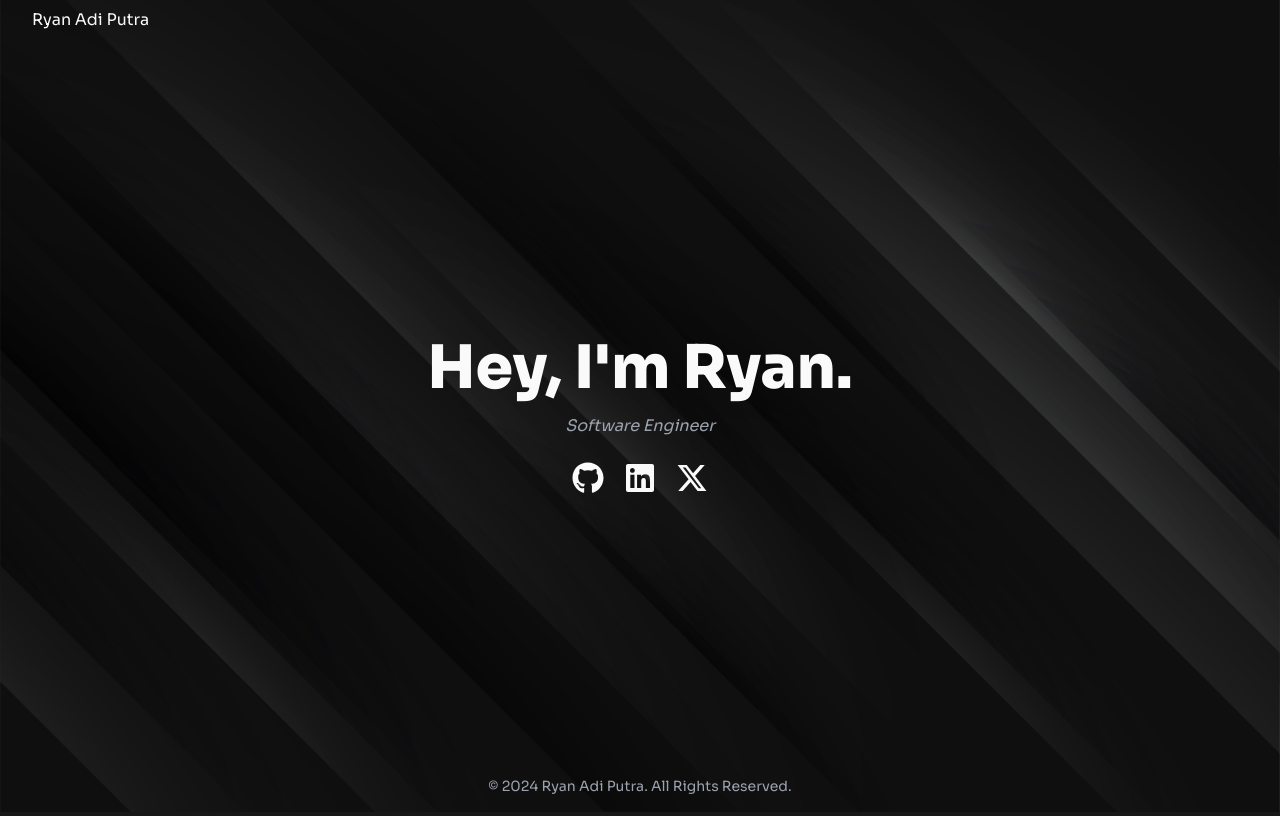
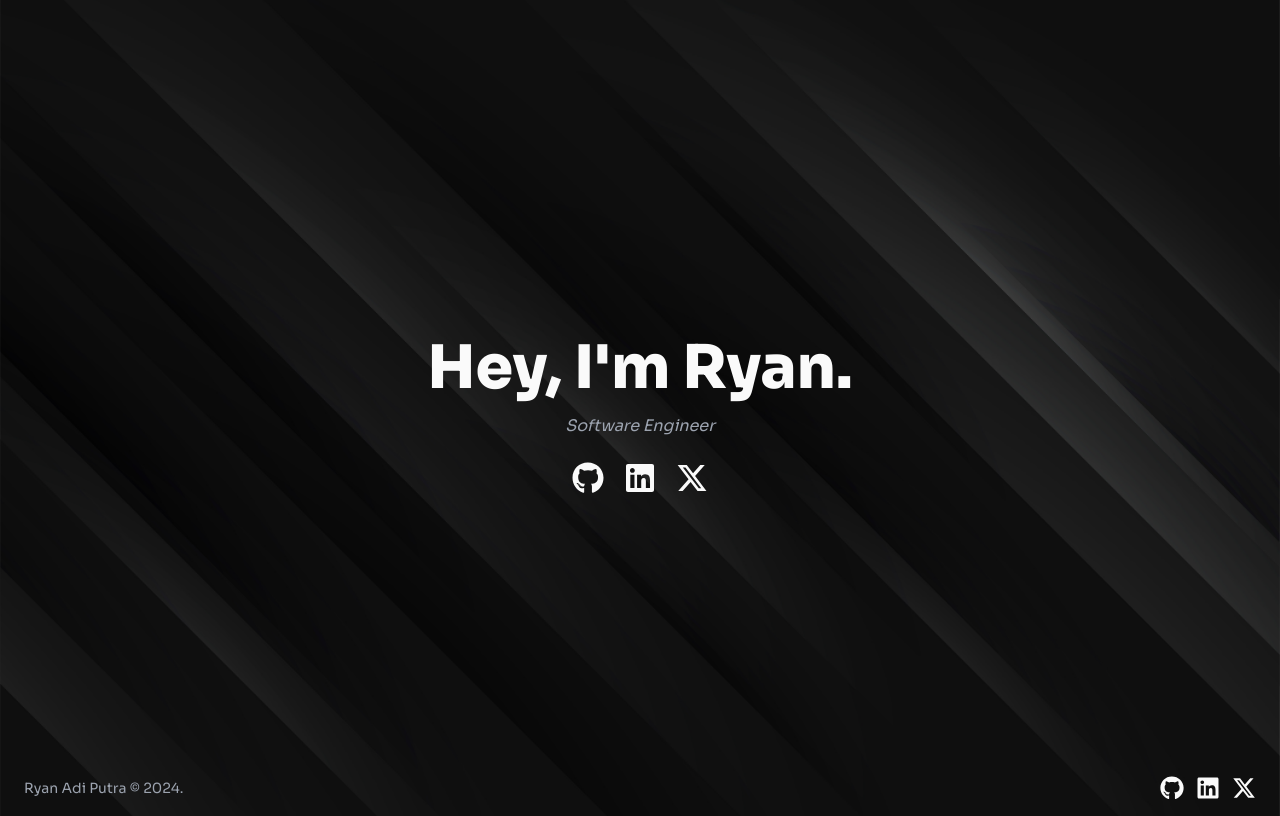
Before and after one commit to ryanadiputraa/ryanadiputra.my.id, a Next.js app: page / in a window 1280 px wide. Built offline with nearby package versions, Linux system fonts and the light colour scheme.

Commit message:
refactor(layout): change footer layout

```diff
--- a/src/app/layout.tsx
+++ b/src/app/layout.tsx
@@ -1,7 +1,6 @@
 import { Sora } from "next/font/google";
 
 import { Footer } from "@/components/footer";
-import { Header } from "@/components/header";
 
 import "./globals.css";
 
@@ -21,7 +20,6 @@
             <body
                 className={`${font.className} bg-[url('/assets/img/bg.jpg')] bg-cover bg-center bg-no-repeat bg-neutral-900 text-neutral-50 transition-colors `}
             >
-                <Header />
                 <div className="pt-20 min-h-[94vh]">{children}</div>
                 <Footer />
             </body>
--- a/src/components/footer.tsx
+++ b/src/components/footer.tsx
@@ -1,8 +1,23 @@
+import { FaGithub, FaLinkedin, FaXTwitter } from "react-icons/fa6";
+
+import { GITHUB_URL, LINKEDIN_URL, X_URL } from "@/constants";
+
 export function Footer(): React.ReactNode {
     const now = new Date().getFullYear();
     return (
-        <footer className="p-4 text-center text-sm text-gray-400">
-            © {now} Ryan Adi Putra. All Rights Reserved.
+        <footer className="py-4 px-3 sm:px-6 flex justify-between items-center text-sm">
+            <p className="text-gray-400">Ryan Adi Putra © {now}.</p>
+            <div className="flex gap-3">
+                <a target="_blank" href={GITHUB_URL}>
+                    <FaGithub className="text-2xl" />
+                </a>
+                <a target="_blank" href={LINKEDIN_URL}>
+                    <FaLinkedin className="text-2xl" />
+                </a>
+                <a target="_blank" href={X_URL}>
+                    <FaXTwitter className="text-2xl" />
+                </a>
+            </div>
         </footer>
     );
 }
```
Also changed, not shown: src/app/page.tsx (+1 -6 lines).
